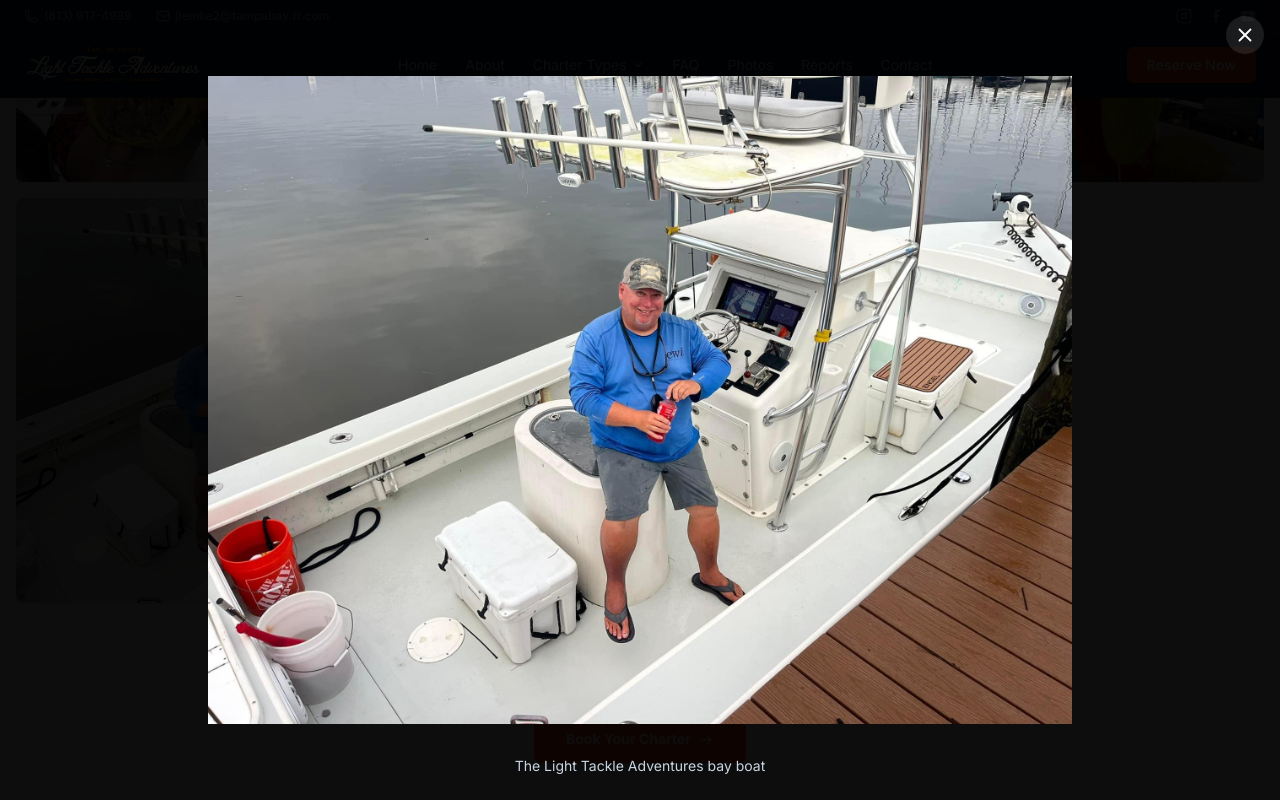
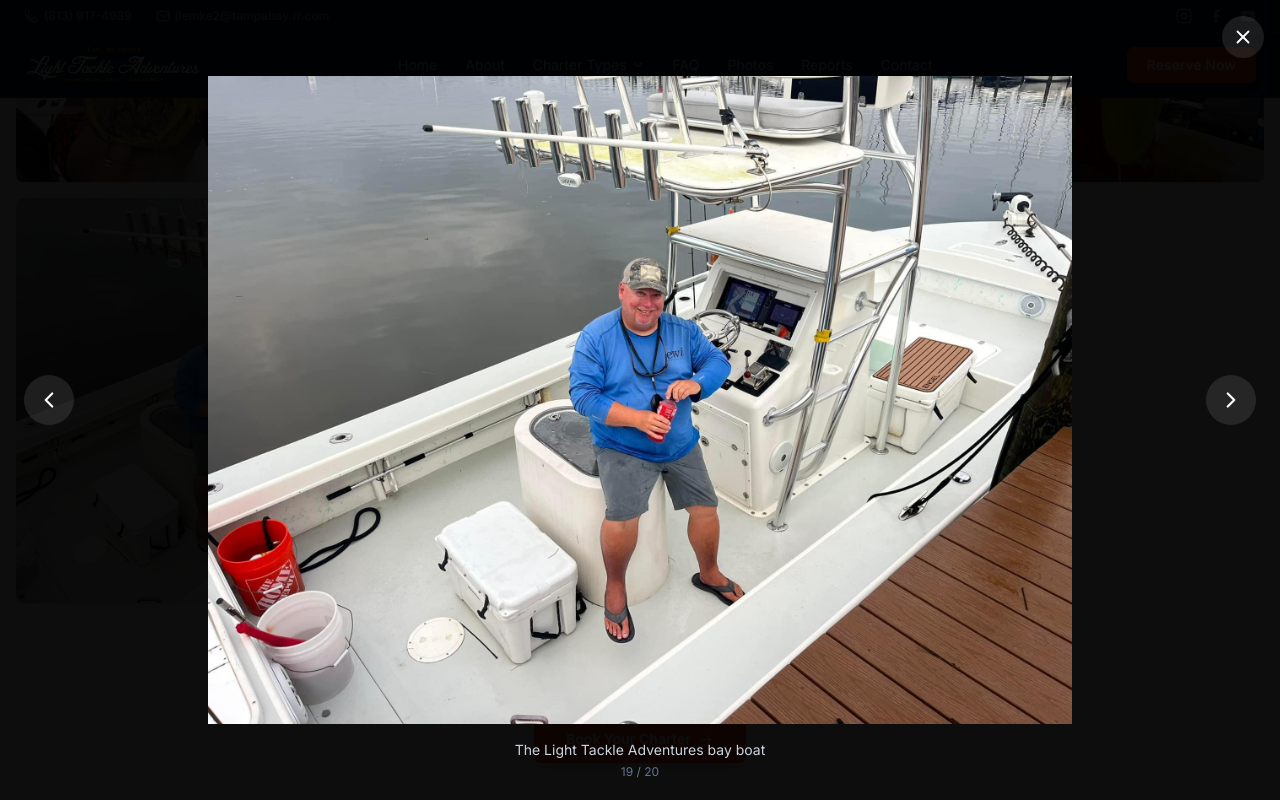
Before and after one commit to SteamWorksWeb/light-tackle-adventures, a Next.js app: page /photos in a window 1280 px wide. Both pictures are taken after a click on the element "The Boat". Shown: the part 2991-3791 px from the top of the page. Built offline with nearby package versions, Linux system fonts and the light colour scheme; a web font is replaced by a local one.

Commit message:
feat: slow lightbox transitions 40% (300ms->420ms, 500ms->700ms); add prev/next arrows + keyboard navigation (ArrowLeft/Right/Escape) to photo gallery

```diff
--- a/src/app/photos/page.tsx
+++ b/src/app/photos/page.tsx
@@ -1,43 +1,68 @@
 "use client";
 
-import { useState } from "react";
+import { useState, useEffect, useCallback } from "react";
 import Image from "next/image";
 import Link from "next/link";
-import { X, ArrowRight } from "lucide-react";
+import { X, ArrowRight, ChevronLeft, ChevronRight } from "lucide-react";
 
 const galleryImages = [
-  { src: "/images/tarpon7.jpeg",            alt: "Giant Tarpon on the flats",                    category: "Tarpon" },
-  { src: "/images/tarpon-1.jpeg",           alt: "Tarpon fishing in Homosassa",                  category: "Tarpon" },
-  { src: "/images/tarpon-2.jpeg",           alt: "Sight fishing for giant Tarpon",               category: "Tarpon" },
-  { src: "/images/tarpon-4.jpeg",           alt: "Tarpon aerial jump",                           category: "Tarpon" },
-  { src: "/images/tarpon-5.jpeg",           alt: "Tarpon on the Nature Coast flats",             category: "Tarpon" },
-  { src: "/images/hero-tarpon.jpeg",        alt: "Homosassa Tarpon charter",                     category: "Tarpon" },
-  { src: "/images/fly-header.jpeg",         alt: "Fly fishing the Nature Coast",                 category: "Fly Fishing" },
-  { src: "/images/fly1.jpeg",              alt: "Fly casting to tailing Redfish",                category: "Fly Fishing" },
-  { src: "/images/fly2.jpeg",              alt: "Fly fishing on the backcountry flats",          category: "Fly Fishing" },
-  { src: "/images/H-red-on-fly1.jpg.jpeg", alt: "Redfish on the fly rod",                       category: "Fly Fishing" },
-  { src: "/images/hero-red.jpg",           alt: "Redfish inshore fishing",                      category: "Inshore" },
-  { src: "/images/snook736x429.jpg.jpeg",  alt: "Snook fishing on the Nature Coast",            category: "Inshore" },
-  { src: "/images/scallop1.jpeg",          alt: "Scalloping in Homosassa",                      category: "Scalloping" },
-  { src: "/images/scallop2.jpeg",          alt: "Family snorkeling for bay scallops",           category: "Scalloping" },
-  { src: "/images/scallop3.jpeg",          alt: "Bay scallop harvest",                          category: "Scalloping" },
-  { src: "/images/scallop4.jpeg",          alt: "Crystal River scalloping trip",                category: "Scalloping" },
-  { src: "/images/scallop5.jpeg",          alt: "Kids scalloping on the Gulf",                  category: "Scalloping" },
-  { src: "/images/scallop6.jpeg",          alt: "Snorkeling for scallops",                      category: "Scalloping" },
-  { src: "/images/boat.jpg",              alt: "The Light Tackle Adventures bay boat",           category: "The Boat" },
-  { src: "/images/jim2.jpg",              alt: "Capt. Jim Lemke",                               category: "The Captain" },
+  { src: "/images/tarpon7.jpeg",           alt: "Giant Tarpon on the flats",               category: "Tarpon" },
+  { src: "/images/tarpon-1.jpeg",          alt: "Tarpon fishing in Homosassa",              category: "Tarpon" },
+  { src: "/images/tarpon-2.jpeg",          alt: "Sight fishing for giant Tarpon",           category: "Tarpon" },
+  { src: "/images/tarpon-4.jpeg",          alt: "Tarpon aerial jump",                       category: "Tarpon" },
+  { src: "/images/tarpon-5.jpeg",          alt: "Tarpon on the Nature Coast flats",         category: "Tarpon" },
+  { src: "/images/hero-tarpon.jpeg",       alt: "Homosassa Tarpon charter",                 category: "Tarpon" },
+  { src: "/images/fly-header.jpeg",        alt: "Fly fishing the Nature Coast",             category: "Fly Fishing" },
+  { src: "/images/fly1.jpeg",              alt: "Fly casting to tailing Redfish",           category: "Fly Fishing" },
+  { src: "/images/fly2.jpeg",              alt: "Fly fishing on the backcountry flats",     category: "Fly Fishing" },
+  { src: "/images/H-red-on-fly1.jpg.jpeg", alt: "Redfish on the fly rod",                  category: "Fly Fishing" },
+  { src: "/images/hero-red.jpg",           alt: "Redfish inshore fishing",                  category: "Inshore" },
+  { src: "/images/snook736x429.jpg.jpeg",  alt: "Snook fishing on the Nature Coast",       category: "Inshore" },
+  { src: "/images/scallop1.jpeg",          alt: "Scalloping in Homosassa",                  category: "Scalloping" },
+  { src: "/images/scallop2.jpeg",          alt: "Family snorkeling for bay scallops",       category: "Scalloping" },
+  { src: "/images/scallop3.jpeg",          alt: "Bay scallop harvest",                      category: "Scalloping" },
+  { src: "/images/scallop4.jpeg",          alt: "Crystal River scalloping trip",            category: "Scalloping" },
+  { src: "/images/scallop5.jpeg",          alt: "Kids scalloping on the Gulf",              category: "Scalloping" },
+  { src: "/images/scallop6.jpeg",          alt: "Snorkeling for scallops",                  category: "Scalloping" },
+  { src: "/images/boat.jpg",               alt: "The Light Tackle Adventures bay boat",     category: "The Boat" },
+  { src: "/images/jim2.jpg",               alt: "Capt. Jim Lemke",                          category: "The Captain" },
 ];
 
 const categories = ["All", "Tarpon", "Fly Fishing", "Inshore", "Scalloping", "The Boat", "The Captain"];
 
 export default function PhotosPage() {
-  const [isOpen, setIsOpen] = useState(false);
-  const [activeImage, setActiveImage] = useState<{ src: string; alt: string } | null>(null);
+  const [isOpen, setIsOpen]                 = useState(false);
+  const [activeIndex, setActiveIndex]       = useState(0);
   const [activeCategory, setActiveCategory] = useState("All");
 
   const filtered = activeCategory === "All"
     ? galleryImages
     : galleryImages.filter((img) => img.category === activeCategory);
+
+  const openAt = (index: number) => { setActiveIndex(index); setIsOpen(true); };
+  const close  = useCallback(() => setIsOpen(false), []);
+  const prev   = useCallback((e?: React.MouseEvent) => {
+    e?.stopPropagation();
+    setActiveIndex((i) => (i - 1 + filtered.length) % filtered.length);
+  }, [filtered.length]);
+  const next   = useCallback((e?: React.MouseEvent) => {
+    e?.stopPropagation();
+    setActiveIndex((i) => (i + 1) % filtered.length);
+  }, [filtered.length]);
+
+  // Keyboard navigation
+  useEffect(() => {
+    if (!isOpen) return;
+    const onKey = (e: KeyboardEvent) => {
+      if (e.key === "ArrowLeft")  prev();
+      if (e.key === "ArrowRight") next();
+      if (e.key === "Escape")     close();
+    };
+    window.addEventListener("keydown", onKey);
+    return () => window.removeEventListener("keydown", onKey);
+  }, [isOpen, prev, next, close]);
+
+  const activeImage = filtered[activeIndex];
 
   return (
     <>
@@ -47,22 +72,19 @@ export default function PhotosPage() {
           src="/images/tarpon7.jpeg"
           alt="Gallery Background"
           fill
+          quality={80}
           className="object-cover object-center -z-20"
           sizes="100vw"
           priority
         />
         <div className="absolute inset-0 bg-gradient-to-b from-[#0a1520]/80 to-[#0a1520]/95 -z-10" />
-
         <div className="max-w-5xl mx-auto relative z-10">
-          <span className="text-[#FA4616] font-bold tracking-widest text-sm uppercase">
-            The Proof
-          </span>
+          <span className="text-[#FA4616] font-bold tracking-widest text-sm uppercase">The Proof</span>
           <h1 className="font-[family-name:var(--font-playfair)] text-4xl md:text-5xl font-bold text-white mt-4 leading-tight">
             Photo Gallery
           </h1>
           <p className="text-xl text-slate-300 mt-4 max-w-2xl leading-relaxed">
-            Real fish, real water, real moments — from the Nature Coast flats
-            with Capt. Jim Lemke.
+            Real fish, real water, real moments — from the Nature Coast flats with Capt. Jim Lemke.
           </p>
         </div>
       </section>
@@ -90,11 +112,11 @@ export default function PhotosPage() {
 
           {/* Grid */}
           <div className="grid grid-cols-1 sm:grid-cols-2 md:grid-cols-3 gap-4">
-            {filtered.map((img) => (
+            {filtered.map((img, i) => (
               <div
                 key={img.src}
                 className="relative aspect-square cursor-pointer overflow-hidden rounded-[7px] group shadow-sm"
-                onClick={() => { setActiveImage(img); setIsOpen(true); }}
+                onClick={() => openAt(i)}
               >
                 <Image
                   src={img.src}
@@ -103,7 +125,6 @@ export default function PhotosPage() {
                   className="object-cover group-hover:scale-105 transition-transform duration-300"
                   sizes="(max-width: 640px) 100vw, (max-width: 1024px) 50vw, 33vw"
                 />
-                {/* Hover overlay */}
                 <div className="absolute inset-0 bg-black/0 group-hover:bg-black/30 transition-colors duration-300 flex items-end p-4 opacity-0 group-hover:opacity-100">
                   <span className="text-white text-xs font-semibold bg-[#FA4616] px-2 py-1 rounded-[4px]">
                     {img.category}
@@ -113,11 +134,9 @@ export default function PhotosPage() {
             ))}
           </div>
 
-          {/* CTA below gallery */}
+          {/* CTA */}
           <div className="mt-16 text-center">
-            <p className="text-slate-500 text-base mb-6">
-              Ready to create your own memories on the Nature Coast?
-            </p>
+            <p className="text-slate-500 text-base mb-6">Ready to create your own memories on the Nature Coast?</p>
             <Link
               href="/reservations"
               className="inline-flex items-center gap-2 bg-[#FA4616] hover:bg-[#d93a0f] text-white font-bold px-8 py-3.5 rounded-[7px] text-sm shadow-lg hover:shadow-[#FA4616]/30 transition-all duration-300 group"
@@ -132,28 +151,44 @@ export default function PhotosPage() {
 
       {/* ── LIGHTBOX — persistent in DOM, animated via CSS transitions ── */}
       <div
-        className={`fixed inset-0 z-[100] flex items-center justify-center bg-black/95 p-4 cursor-zoom-out transition-all duration-300 ease-in-out ${
+        className={`fixed inset-0 z-[100] flex items-center justify-center bg-black/95 p-4 cursor-zoom-out transition-all duration-[420ms] ease-in-out ${
           isOpen ? "opacity-100 visible" : "opacity-0 invisible"
         }`}
-        onClick={() => setIsOpen(false)}
+        onClick={close}
       >
-        {/* Close button */}
+        {/* Close */}
         <button
-          className="absolute top-4 right-4 text-white bg-white/10 hover:bg-white/20 rounded-full p-2 transition-colors z-10"
-          onClick={() => setIsOpen(false)}
+          className="absolute top-4 right-4 text-white bg-white/10 hover:bg-white/20 rounded-full p-2.5 transition-colors z-10"
+          onClick={close}
           aria-label="Close lightbox"
         >
           <X size={22} />
+        </button>
+
+        {/* Prev */}
+        <button
+          className="absolute left-3 md:left-6 text-white bg-white/10 hover:bg-[#FA4616] rounded-full p-3 transition-all duration-200 z-10"
+          onClick={prev}
+          aria-label="Previous photo"
+        >
+          <ChevronLeft size={26} />
+        </button>
+
+        {/* Next */}
+        <button
+          className="absolute right-3 md:right-6 text-white bg-white/10 hover:bg-[#FA4616] rounded-full p-3 transition-all duration-200 z-10"
+          onClick={next}
+          aria-label="Next photo"
+        >
+          <ChevronRight size={26} />
         </button>
 
         {activeImage && (
           <>
             {/* Image panel — float-up scale transition */}
             <div
-              className={`relative w-full max-w-6xl aspect-video transform transition-all duration-500 ease-out ${
-                isOpen
-                  ? "scale-100 translate-y-0 opacity-100"
-                  : "scale-95 translate-y-8 opacity-0"
+              className={`relative w-full max-w-6xl aspect-video transform transition-all duration-[700ms] ease-out ${
+                isOpen ? "scale-100 translate-y-0 opacity-100" : "scale-95 translate-y-8 opacity-0"
               }`}
               onClick={(e) => e.stopPropagation()}
             >
@@ -167,10 +202,11 @@ export default function PhotosPage() {
               />
             </div>
 
-            {/* Caption */}
-            <p className="absolute bottom-6 left-0 right-0 text-center text-slate-300 text-sm px-4 pointer-events-none">
-              {activeImage.alt}
-            </p>
+            {/* Caption + counter */}
+            <div className="absolute bottom-5 left-0 right-0 flex flex-col items-center gap-1 pointer-events-none">
+              <p className="text-slate-300 text-sm px-4 text-center">{activeImage.alt}</p>
+              <p className="text-slate-500 text-xs">{activeIndex + 1} / {filtered.length}</p>
+            </div>
           </>
         )}
       </div>
```
